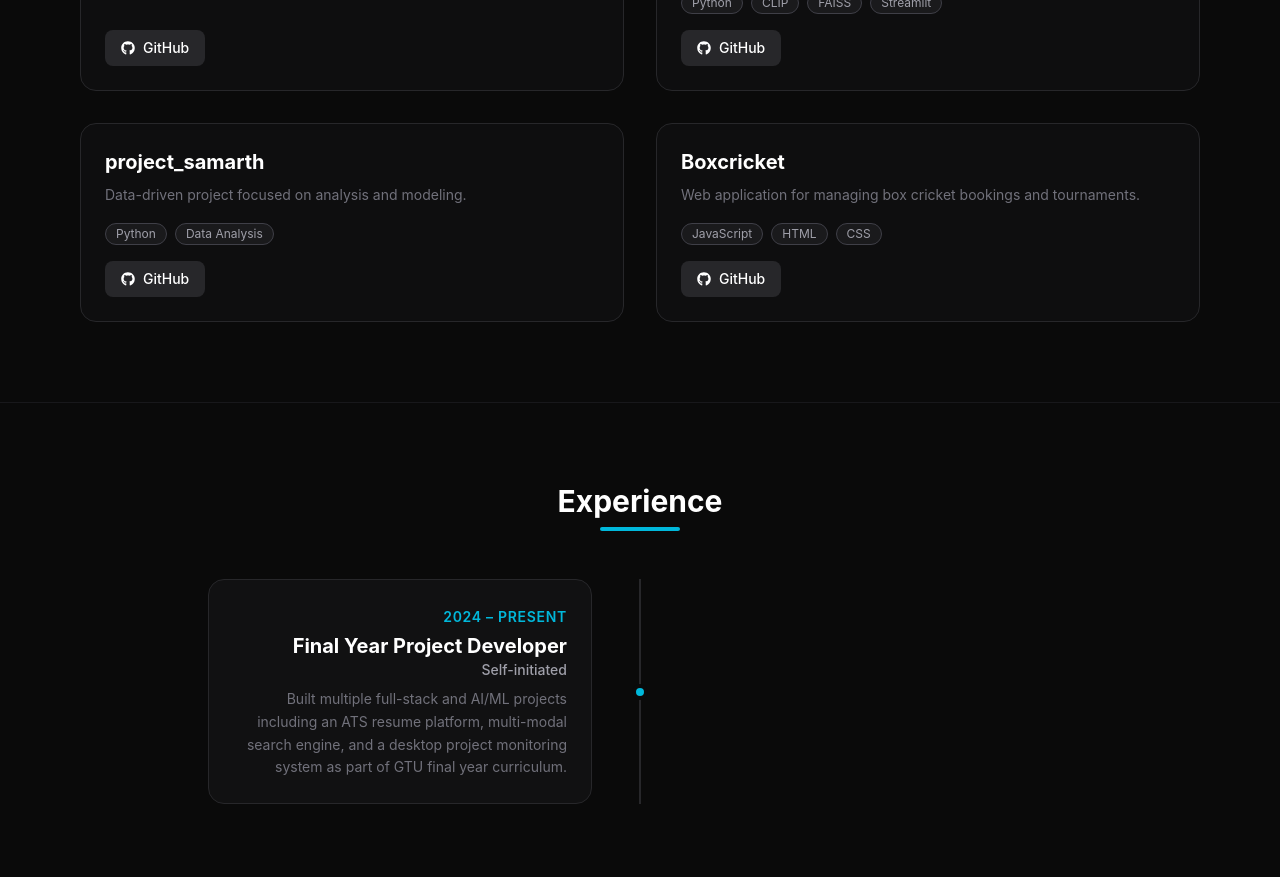
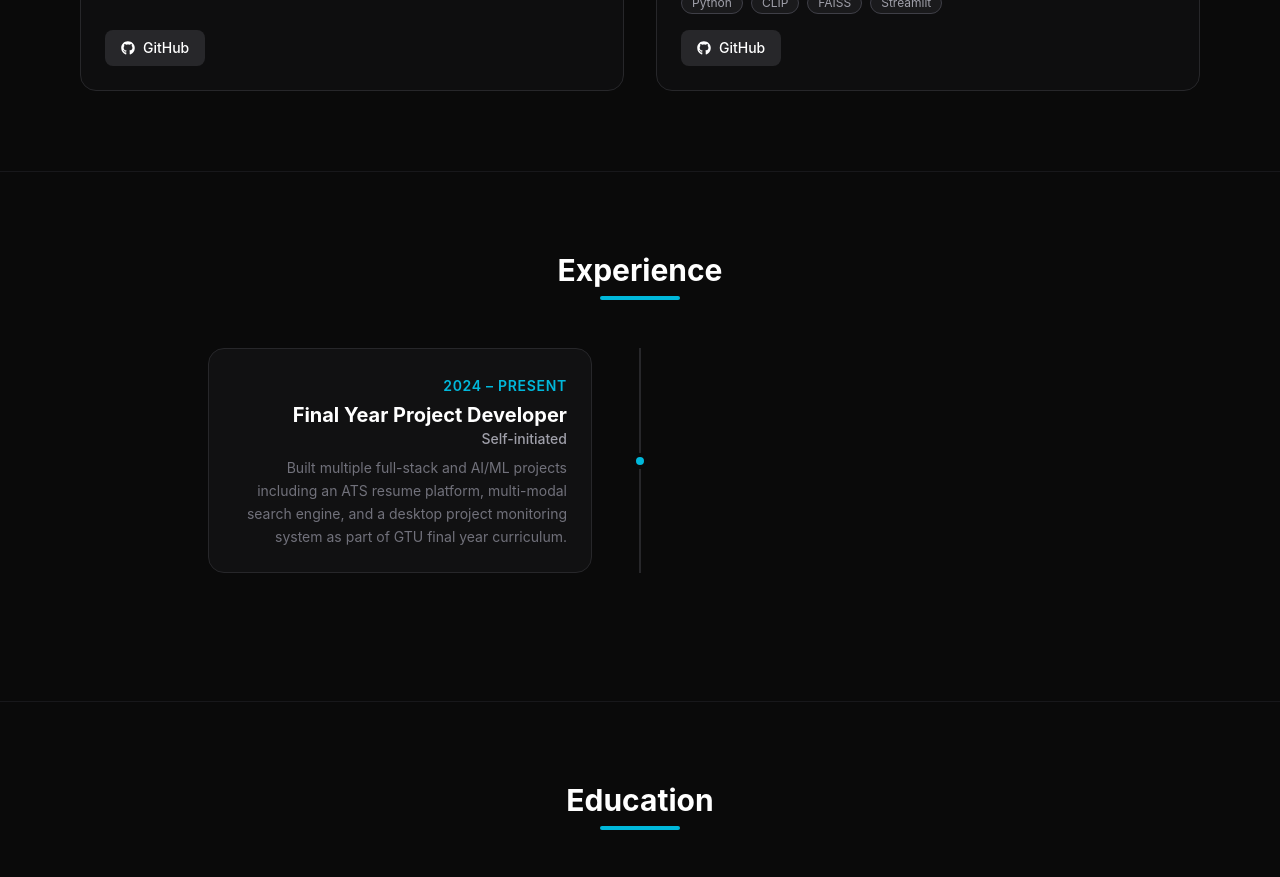
Before and after one commit to BLACKDEVIL4114/Portfolio-Website-, a React (Vite) app: page / in a window 1280 px wide. Shown: the part 2460-3337 px from the top of the page. Built offline with nearby package versions, Linux system fonts and the light colour scheme.

Commit message:
Remove project_samarth and Boxcricket

```diff
--- a/src/components/Projects.jsx
+++ b/src/components/Projects.jsx
@@ -39,18 +39,7 @@ const projects = [
     tags: ["Python", "CLIP", "FAISS", "Streamlit"],
     github: "https://github.com/BLACKDEVIL4114/Multi-Modal-AI-Search-Engine"
   },
-  {
-    name: "project_samarth",
-    description: "Data-driven project focused on analysis and modeling.",
-    tags: ["Python", "Data Analysis"],
-    github: "https://github.com/BLACKDEVIL4114/project_samarth"
-  },
-  {
-    name: "Boxcricket",
-    description: "Web application for managing box cricket bookings and tournaments.",
-    tags: ["JavaScript", "HTML", "CSS"],
-    github: "https://github.com/BLACKDEVIL4114/Boxcricket"
-  }
+
 ];
 
 const Projects = () => {
```
